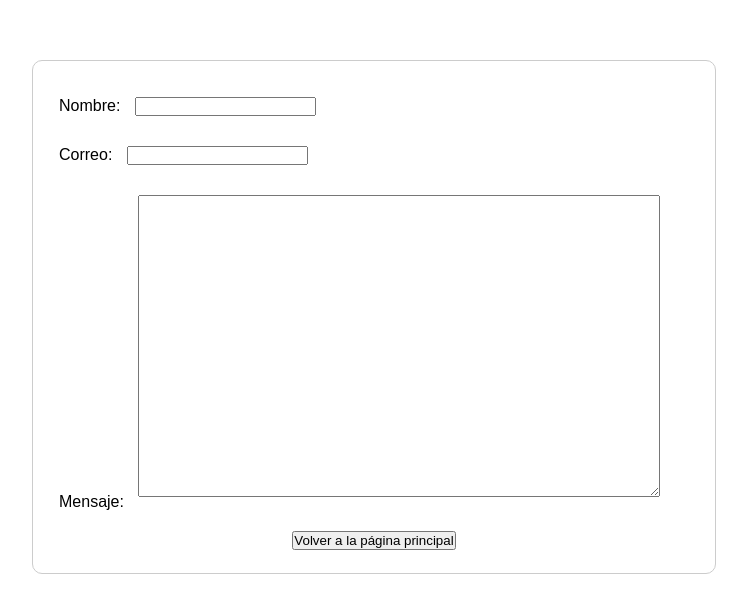
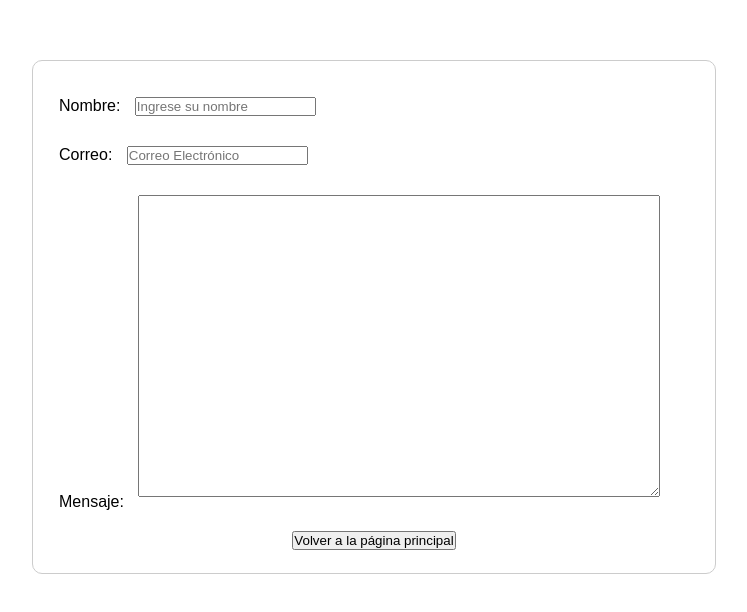
Before and after one commit to EduardoROesuaca/ExamenEduardoRomeroOrtega, a plain HTML site: page contacto.html in a window 1280 px wide. Shown: the part 150-762 px from the top of the page, without its empty margins (266-1013 px from the left). Drawn offline with Linux system fonts and the light colour scheme.

Commit message:
Ultima modificación, Examen Eduardo Romero

```diff
--- a/contacto.html
+++ b/contacto.html
@@ -12,11 +12,11 @@
         <ul>
          <li>
            <label for="nombre">Nombre:</label>
-           <input type="text" id="nombre" name="nombreu" />
+           <input type="text" id="nombre" name="nombreu" required placeholder="Ingrese su nombre"/>
          </li>
          <li>
            <label for="correo">Correo:</label>
-           <input type="email" id="correo" name="correou" />
+           <input type="email" id="correo" name="correou" placeholder="Correo Electrónico"/>
          </li>
          <li>
            <label for="mensaje">Mensaje:</label>
```
Also changed, not shown: index.html (+0 -1 lines).
